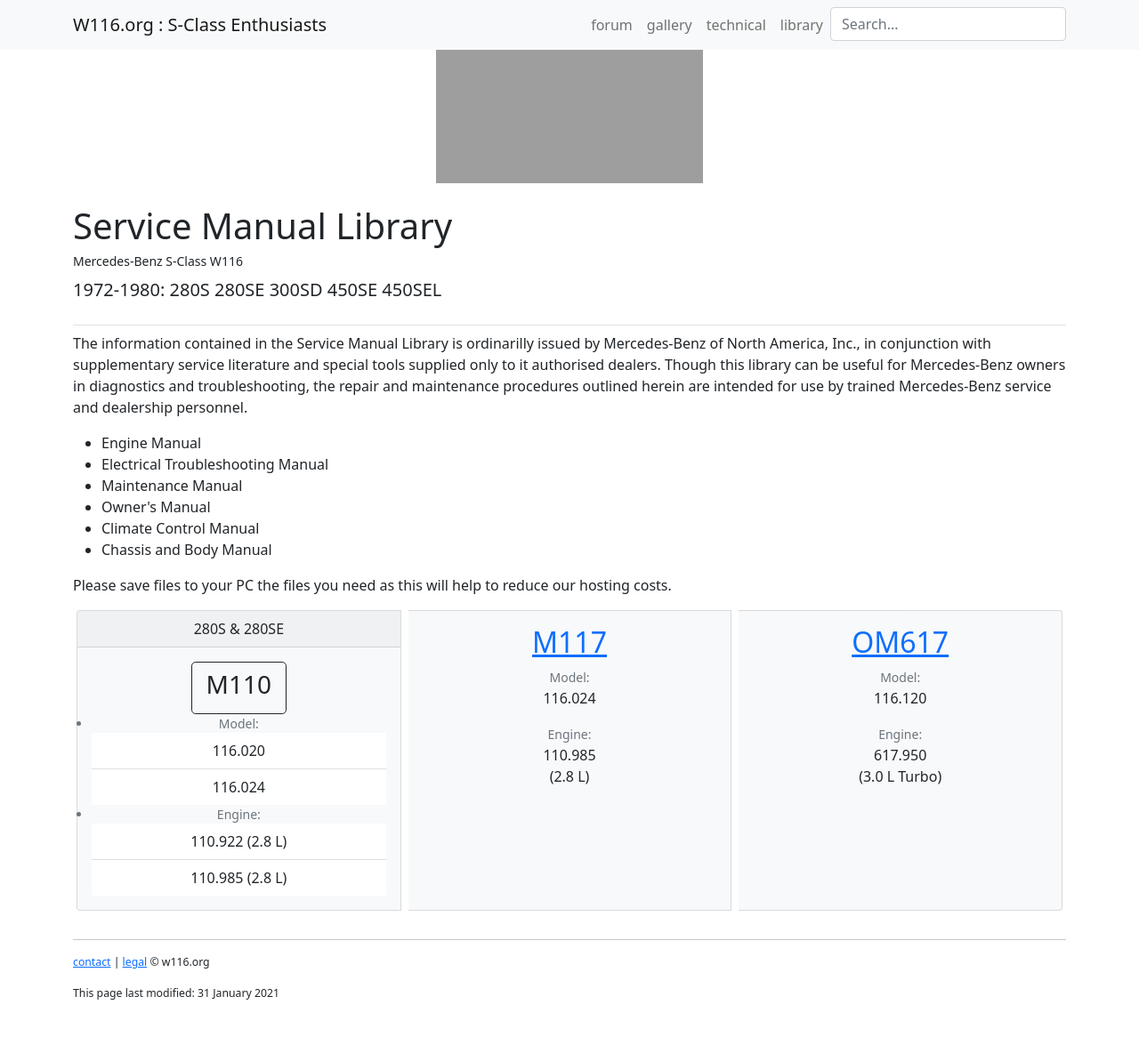
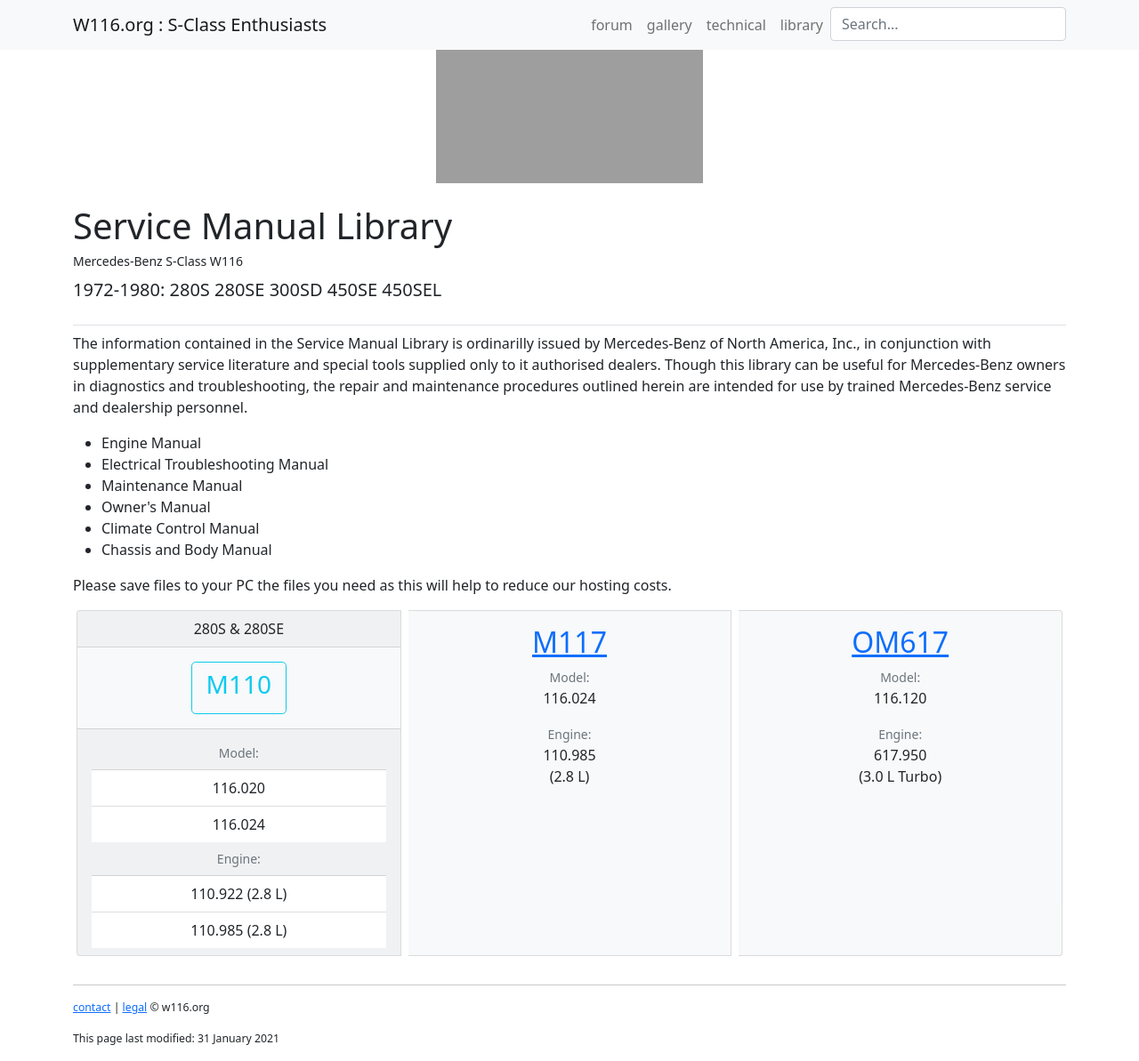
Before and after one commit to W116org/handbook, a Jekyll site: the page built from index.html, in a window 1280 px wide. Shown: the whole page at 89% size. Built offline with Jekyll 4.4.1, drawn with Linux system fonts in a browser that asks for light colours; comment, search, counter and statistics services are not loaded; before the commit the page ends 1142 px from its top, so only the background shows below that; grey boxes are pictures that could not be loaded.

Commit message:
Update index.html

```diff
--- a/index.html
+++ b/index.html
@@ -34,16 +34,18 @@
   <div class="card text-center text-dark bg-light mb-3 mx-1">
     <div class="card-header">280S &amp; 280SE</div>
     <div class="card-body">
-      <a class="btn btn-outline-dark btn-lg" href="m110/">
+      <a class="btn btn-outline-info btn-lg" href="m110/">
         <h3 class="card-title">M110</h3>
       </a>
+    </div>
+    <div class="card-footer">
       <ul class="list-group list-group-flush">
-        <li class="list-group-item-heading small text-muted">Model:</li>
+        <li class="list-group-item small text-muted bg-transparent">Model:</li>
         <li class="list-group-item">116.020</li>
         <li class="list-group-item">116.024</li>
       </ul>
       <ul class="list-group list-group-flush">
-        <li class="list-group-item-heading small text-muted">Engine:</li>
+        <li class="list-group-item small text-muted bg-transparent">Engine:</li>
         <li class="list-group-item">110.922 (2.8 L)</li>
         <li class="list-group-item">110.985 (2.8 L)</li>
       </ul>
```
